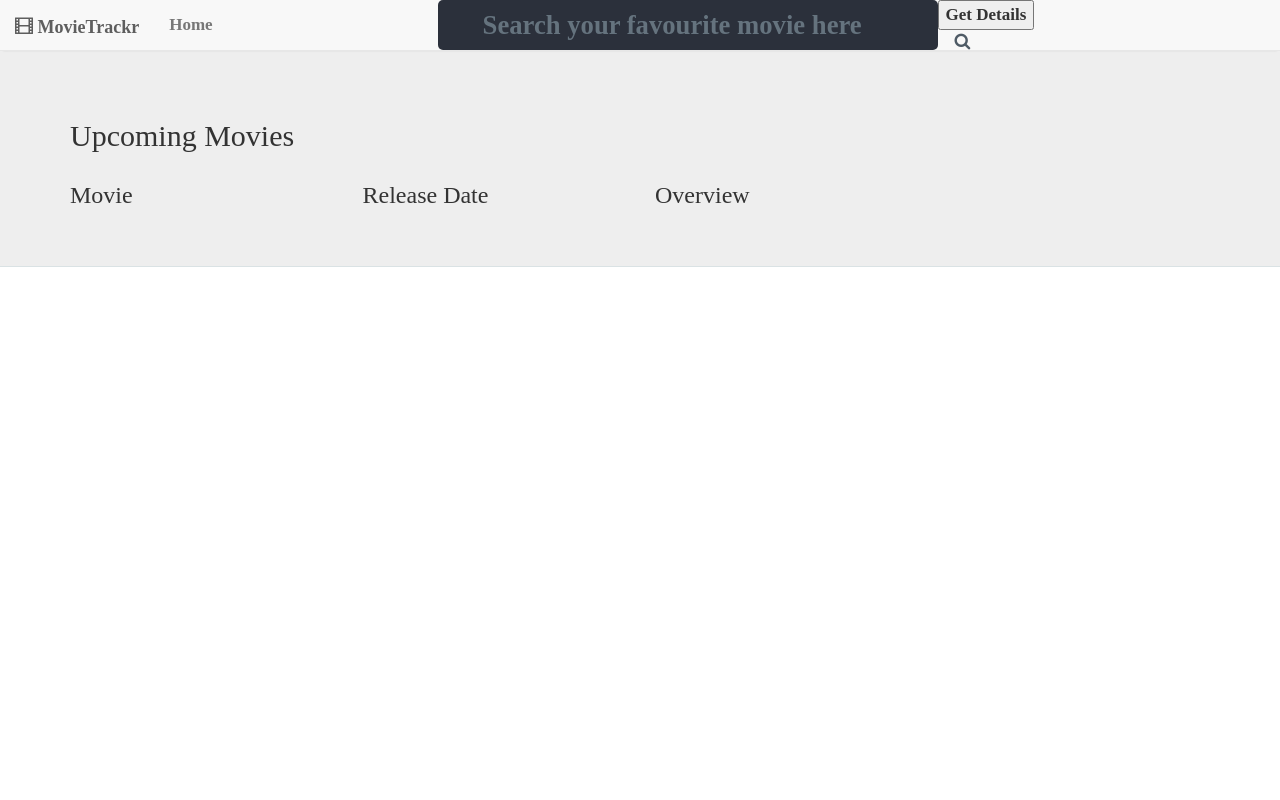
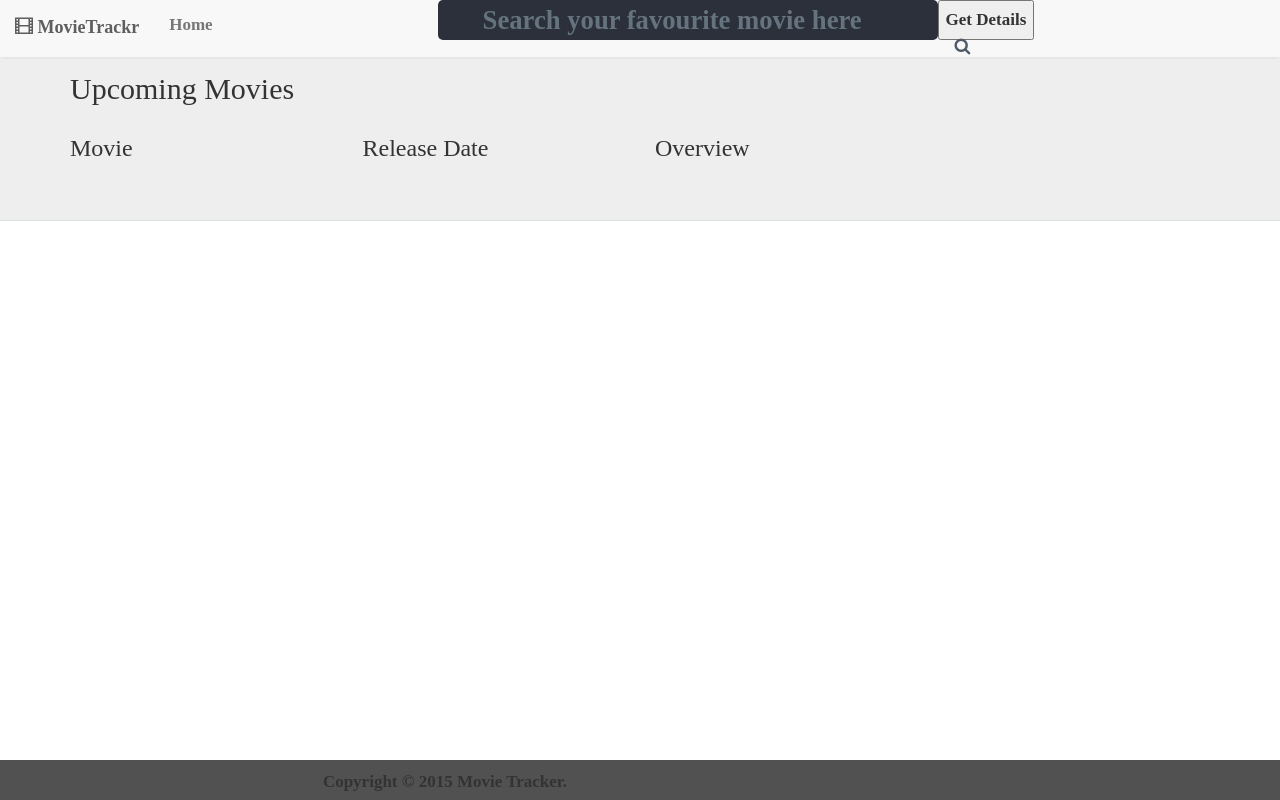
Before and after one commit to santoshsibyala/Movie-Tracker, a website: page index.html in a window 1280 px wide. Drawn offline with nearby package versions, Linux system fonts and the light colour scheme; no server answers.

Commit message:
header and footer added

```diff
--- a/index.html
+++ b/index.html
@@ -27,6 +27,7 @@
 </head>
 
 <body ng-controller="mainController" ng-init="load()">
+<header>
 <div ng-view></div>
 <div class="navbar navbar-default navbar-static-top"
      role="navigation" bs-navbar>
@@ -60,7 +61,7 @@
   <form action="search.html" method="get">
       <span class="icon"><i class="fa fa-search"></i></span>
       <input type="search" style="font-size: 20pt" id="search" ng-model='movie' name="movie" placeholder="Search your favourite movie here" />
-      <input type="submit" class="" value="Get Details" ng-click="movieList(movie)" ></form>
+      <input type="submit" class="" value="Get Details" ng-click="movieList(movie)" style="height:100%" ></form>
   </div>
 </div>
 
@@ -77,9 +78,11 @@
     <li><a href="javascript:void(0)" ng-click="logout()"></a></li>
   </ul>
 </div>
+</header>
 <div  id="newmovies">
 	<div class="jumbotron">
 	 <div class="container">
+   <br/>
 	 <h2>Upcoming Movies</h2>
 	 <div class="row">
 	 	<div class="col-md-3">
@@ -115,9 +118,18 @@
 	</div>
 </div>
 </div>
+<footer>
 
 
+  <div class="container">
+    <div class="row">
+      <div class="col-md-8"> <span class="copyright">Copyright &copy; 2015 Movie Tracker.</span> </div>
 
+    </div>
+  </div>
+
+
+</footer>
 
 
 <script src="js/controller.js"></script>
--- a/public/css/style.css
+++ b/public/css/style.css
@@ -212,6 +212,7 @@ em {
   float: left;
   padding-left: 15px;
 
+
 }
 
 .navbar-brand {
@@ -240,7 +241,7 @@ em {
 }
 .container-1 input#search{
   width: 500px;
-  height: 50px;
+  height: 100%;
   background: #2b303b;
   border: none;
   font-size: 10pt;
@@ -287,3 +288,19 @@ transition: background .55s ease;
 #back{
     left: 20;
 }
+  footer {
+    /*display: block; */
+    text-align: center;
+    background-color: #515151;
+    padding: 1rem;
+    position:fixed;
+     bottom:0;
+     width:100%;
+     height:40px;
+  }
+  header{
+    position:fixed;
+    top:0;
+    width:100%;
+     height:40px;
+  }
```
Also changed, not shown: cast.html (+18 -1 lines), information.html (+17 -2 lines), search.html (+16 -1 lines).
